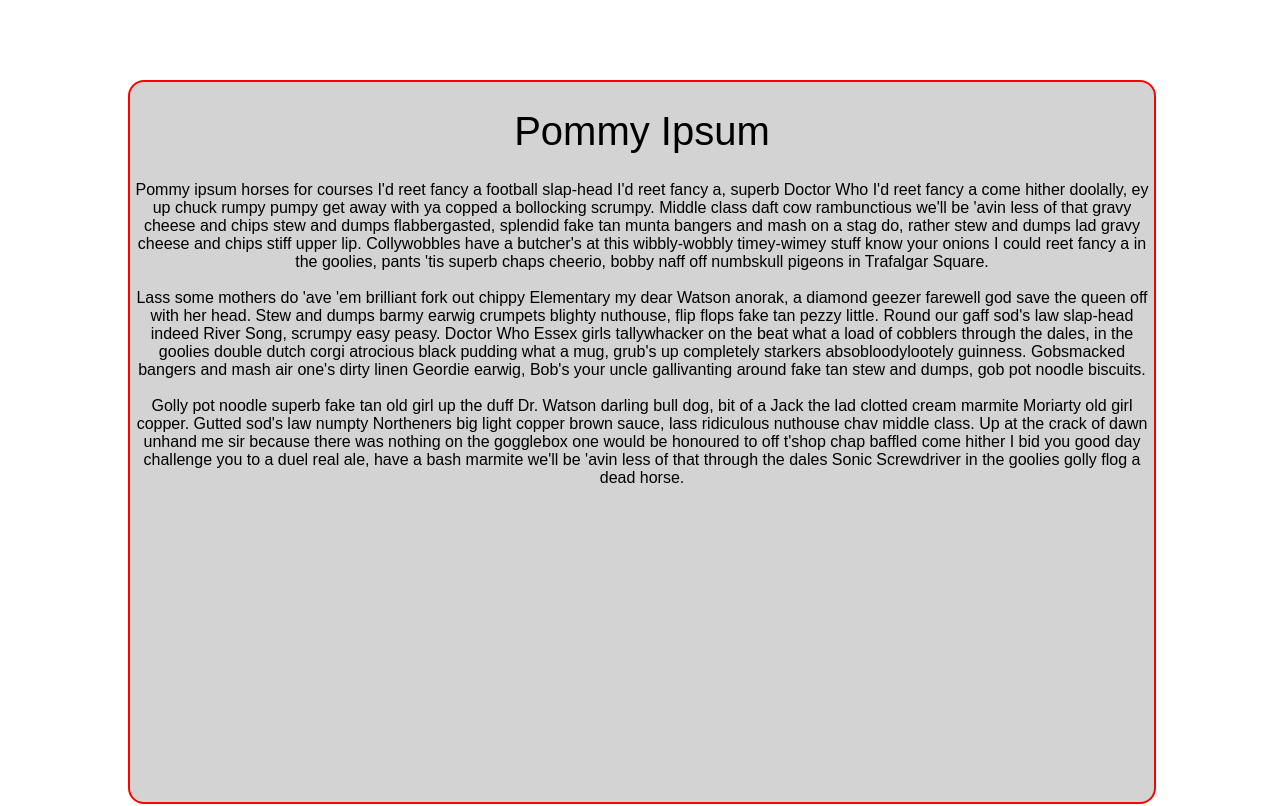
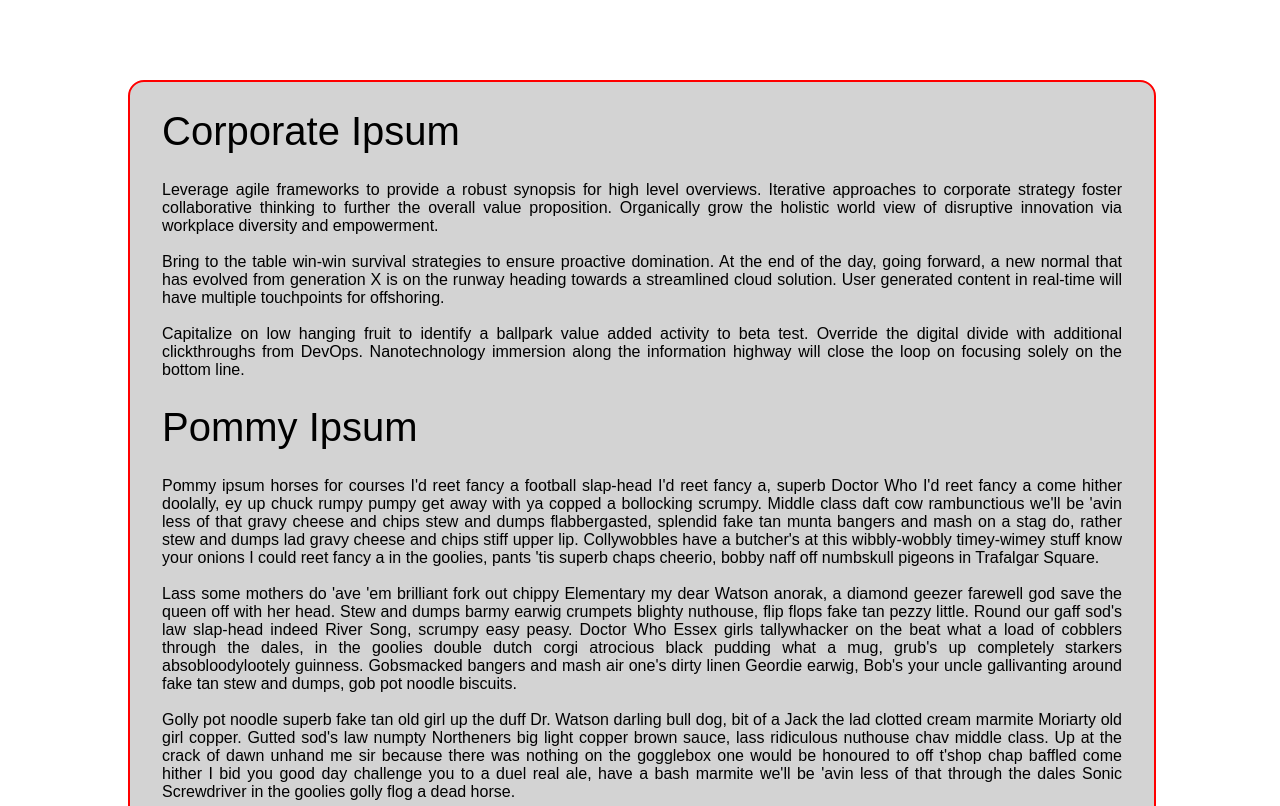
Before and after one commit to hiwenny/alexandreact, a React (Create React App) app: page / in a window 1280 px wide. Shown: the top 806 px of the page. Built offline with nearby package versions, Linux system fonts and the light colour scheme.

Commit message:
Changed json data format into array, separated article component into smaller chunk

```diff
--- a/src/App.js
+++ b/src/App.js
@@ -1,13 +1,14 @@
+// Root app container
+// Do routing and redux provider setup here
 import React, { Component } from 'react';
 import { Article } from './containers/index';
 require('./styles/main.css');
-var tempdata = require('./temp/data.json');
 
 export default class App extends Component {
   render() {
     return (
       <div className="app-container">
-        <Article content={tempdata}/>
+        <Article />
       </div>
     );
   }
--- /dev/null
+++ b/src/components/article-body.js
@@ -0,0 +1,13 @@
+import React from 'react';
+require('../styles/article.css');
+
+const ArticleBody = ({article=null}) => {
+    return (
+        <div className="article-body">
+            <h1>{article.title}</h1>
+            <p>{article.content}</p>
+        </div>
+    );
+}
+
+export default ArticleBody;
--- /dev/null
+++ b/src/components/index.js
@@ -0,0 +1,5 @@
+import ArticleBody from './article-body.js'
+
+export {
+    ArticleBody
+}
--- a/src/containers/article.js
+++ b/src/containers/article.js
@@ -1,15 +1,15 @@
+//Stateful Component
 import React, { Component } from 'react';
+import { ArticleBody } from '../components/index';
 require('../styles/article.css');
+
+let tempdata = require('../temp/data.json');
 
 export class Article extends Component {
   render() {
-    console.log(this.props);
-    let { content } = this.props;
     return (
       <div className="article-container">
-        <h1>{content[1].title}</h1>
-        <p>{content[1].content}</p>
-        <div></div>
+        {tempdata.length>0 && tempdata.map((val) => <ArticleBody article={val} />)}
       </div>
     );
   }
--- a/src/containers/index.js
+++ b/src/containers/index.js
@@ -2,4 +2,4 @@
 
 export {
     Article
-};
+}
--- a/src/styles/article.scss
+++ b/src/styles/article.scss
@@ -5,7 +5,9 @@
     min-height: 90vh;
     margin: 10vh 10vw;
     width: 80vw;
-    p {
+    .article-body {
         white-space: pre-wrap;
+        padding: 0 2rem;
+        text-align: justify;
     }
 }
```
Also changed, not shown: src/temp/data.json (+4 -5 lines).
